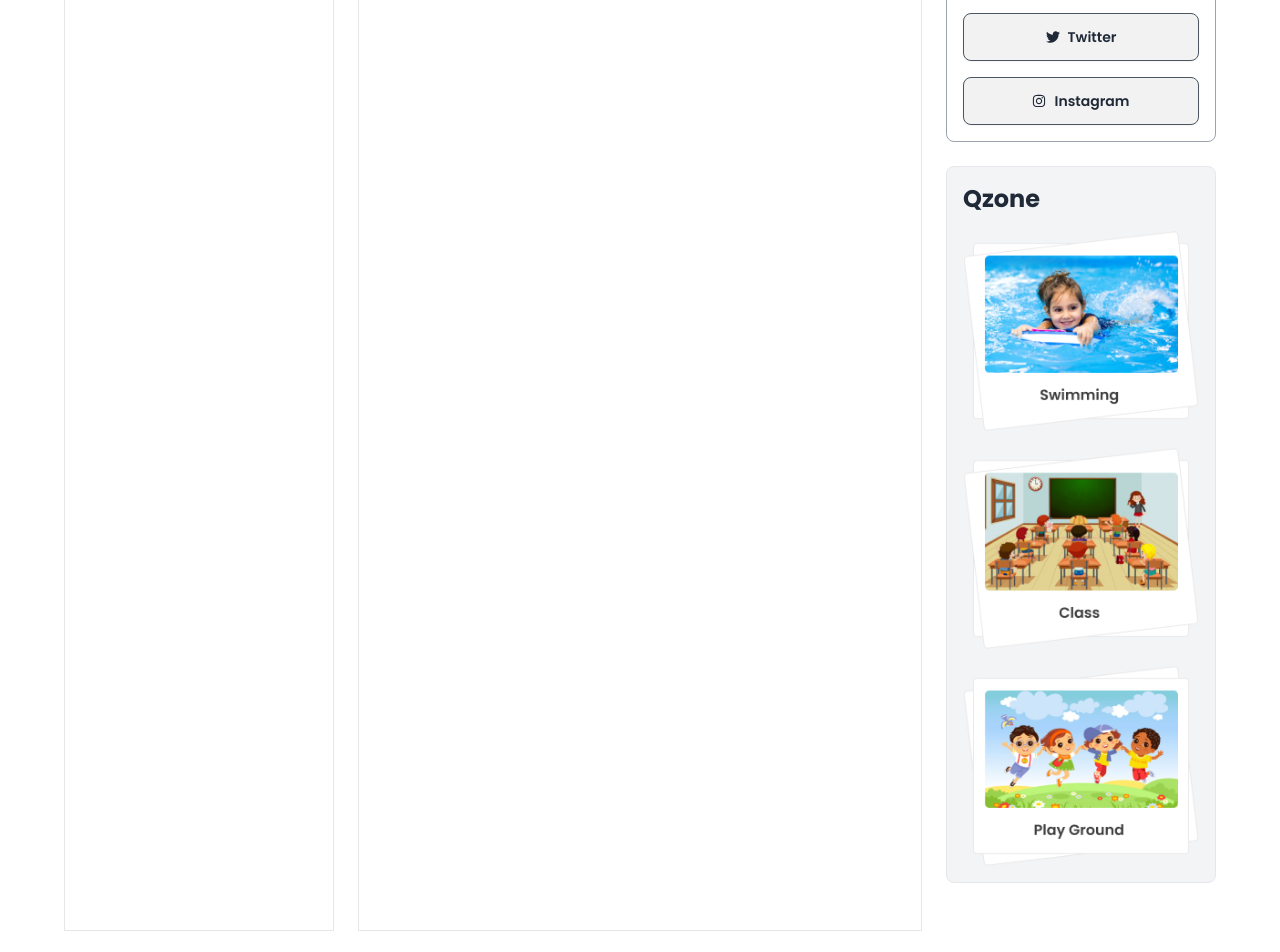
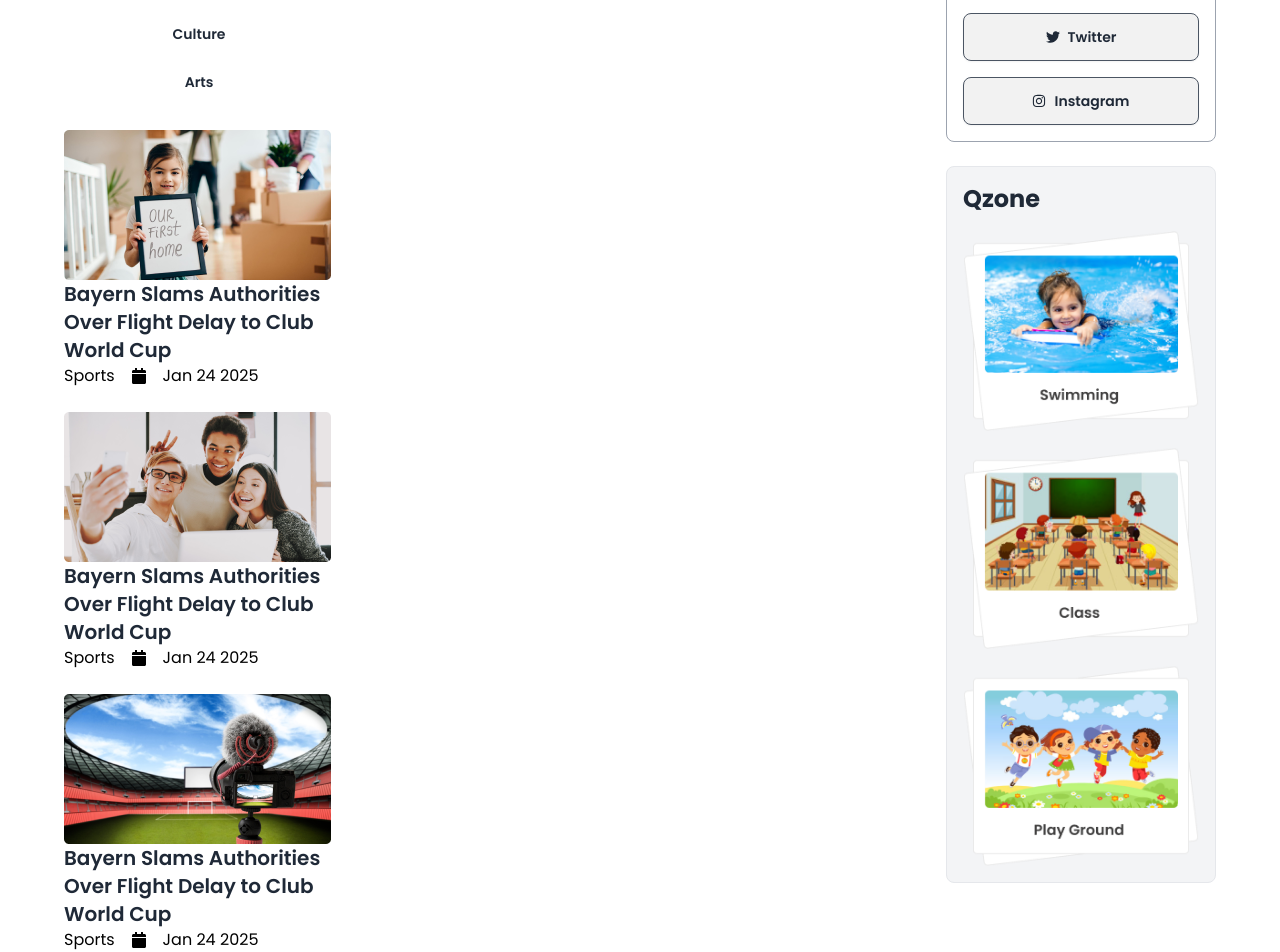
Before and after one commit to tisabbir/dragon-news-main, a React (Vite) app: page / in a window 1280 px wide. Shown: the part 744-1696 px from the top of the page. Before the commit the page ends 1675 px from the top, so only its background shows below. Built offline with nearby package versions, Linux system fonts and the light colour scheme.

Commit message:
right side navbar is done Alhamdulillah

```diff
--- a/src/Layouts/Home.jsx
+++ b/src/Layouts/Home.jsx
@@ -12,10 +12,10 @@ const Home = () => {
       <Navbar />
 
       <div className="grid grid-cols-1 gap-6 md:grid-cols-4 mt-12">
-        <div className="border">
+        <div className="">
           <LeftSideNav />
         </div>
-        <div className="col-span-2 border"> News coming soon</div>
+        <div className="col-span-2"> News coming soon</div>
         <div className="">
           <RightSideNav />
         </div>
--- a/src/pages/shared/LeftSideNav.jsx
+++ b/src/pages/shared/LeftSideNav.jsx
@@ -1,5 +1,81 @@
+import { useEffect, useState } from "react";
+import { FaCalendar } from "react-icons/fa";
+import { NavLink } from "react-router-dom";
+
+import img1 from "../../assets/1.png";
+import img2 from "../../assets/2.png";
+import img3 from "../../assets/3.png";
+
 const LeftSideNav = () => {
-  return <div>left side nav</div>;
+  const [categories, setCategories] = useState([]);
+
+  useEffect(() => {
+    fetch("categories.json")
+      .then((res) => res.json())
+      .then((data) => setCategories(data));
+  }, []);
+
+  console.log(categories);
+
+  return (
+    <div>
+      <h1 className="text-2xl mb-6 font-bold text-[#403F3F] text-center">
+        {" "}
+        All Category
+      </h1>
+      {categories.map((category) => (
+        <NavLink key={category.id} className="btn btn-ghost w-full">
+          {category.name}
+        </NavLink>
+      ))}
+
+      <div className="mt-6 space-y-6">
+        <div>
+          <img src={img1} />
+          <p className="text-xl font-semibold">
+            Bayern Slams Authorities Over Flight Delay to Club World Cup
+          </p>
+          <div>
+            <p className="text-black flex items-center gap-4">
+              Sports
+              <span className="flex items-center gap-4">
+                <FaCalendar /> Jan 24 2025
+              </span>
+            </p>
+          </div>
+        </div>
+
+        <div>
+          <img src={img2} />
+          <p className="text-xl font-semibold">
+            Bayern Slams Authorities Over Flight Delay to Club World Cup
+          </p>
+          <div>
+            <p className="text-black flex items-center gap-4">
+              Sports
+              <span className="flex items-center gap-4">
+                <FaCalendar /> Jan 24 2025
+              </span>
+            </p>
+          </div>
+        </div>
+        <div>
+          <img src={img3} />
+          <p className="text-xl font-semibold">
+            Bayern Slams Authorities Over Flight Delay to Club World Cup
+          </p>
+          <div>
+            <p className="text-black flex items-center gap-4">
+              Sports
+              <span className="flex items-center gap-4">
+                <FaCalendar /> Jan 24 2025
+              </span>
+            </p>
+          </div>
+        </div>
+      </div>
+    </div>
+  );
 };
 
 export default LeftSideNav;
```
Also changed, not shown: public/categories.json (renamed from public/data/categories.json), public/news.json (renamed from public/data/news.json).
